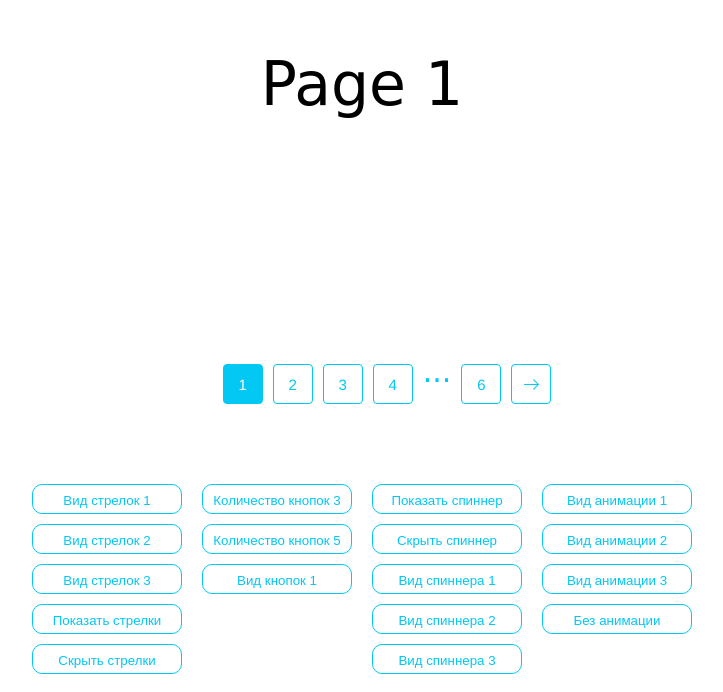
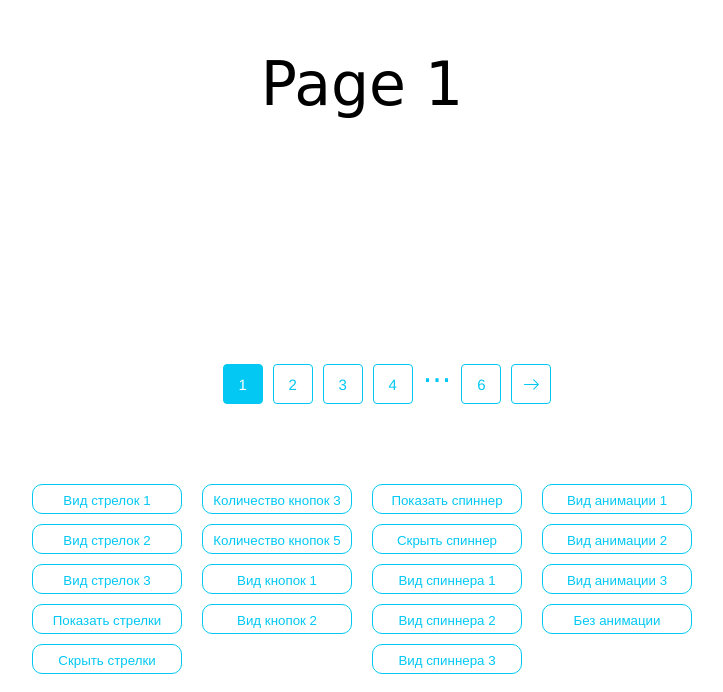
Before and after one commit to grinmax/vue-smart-pagination, a Vue app: page / in a window 1280 px wide. Shown: the part 174-866 px from the top of the page, without its empty margins (278-1001 px from the left). Built offline with nearby package versions, Linux system fonts and the light colour scheme.

Commit message:
Vue-smart-pagination demo-version

```diff
--- a/src/App.vue
+++ b/src/App.vue
@@ -23,6 +23,7 @@
         <button @click="maxButtons3()">Количество кнопок 3</button>
         <button @click="maxButtons5()">Количество кнопок 5</button>
         <button @click="buttonsStyle1()">Вид кнопок 1</button>
+        <button @click="buttonsStyle2()">Вид кнопок 2</button>
       </div>
       <div class="spinner">
         <button @click="spinnerShow()">Показать спиннер</button>
@@ -135,9 +136,13 @@ export default {
       this.settings.PaginationControlSettings.buttonsSettings.maxButtons = 5
     },
     buttonsStyle1: function (e) {
-      console.log(this.settings.PaginationControlSettings.buttonsSettings.allPageButtonsStyle.background)
       this.settings.PaginationControlSettings.buttonsSettings.allPageButtonsStyle.background = '#000'
       this.settings.PaginationControlSettings.buttonsSettings.allPageButtonsStyle.borderColor = '#000'
+    },
+    buttonsStyle2: function (e) {
+      this.settings.PaginationControlSettings.buttonsSettings.allPageButtonsStyle.background = 'Tomato'
+      this.settings.PaginationControlSettings.buttonsSettings.allPageButtonsStyle.borderColor = 'Tomato'
+      this.settings.PaginationControlSettings.buttonsSettings.allPageButtonsStyle.color = '#fff'
     },
     arrowShow: function (e) {
       this.settings.PaginationControlSettings.arrowsSettings.hideArrows = false
```
